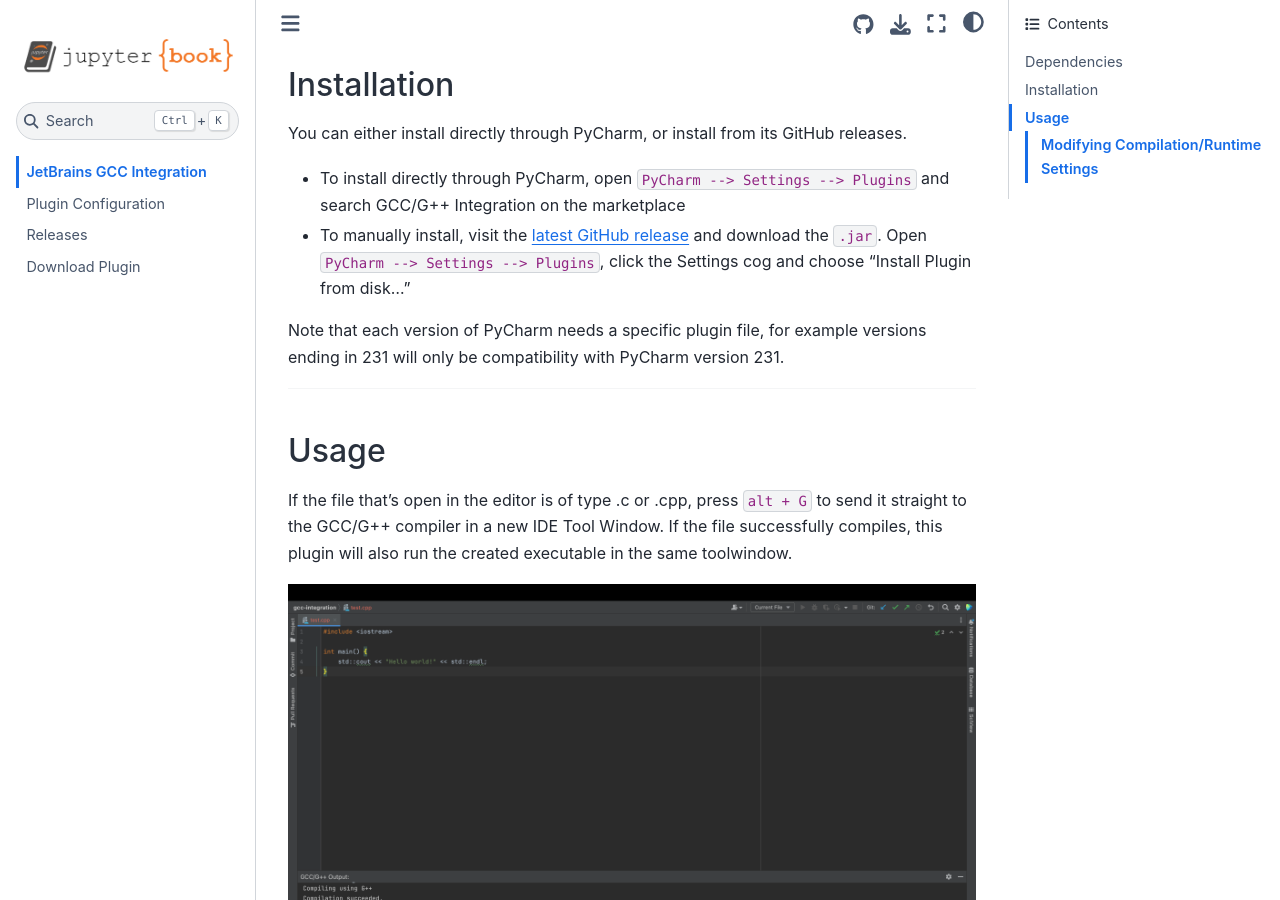
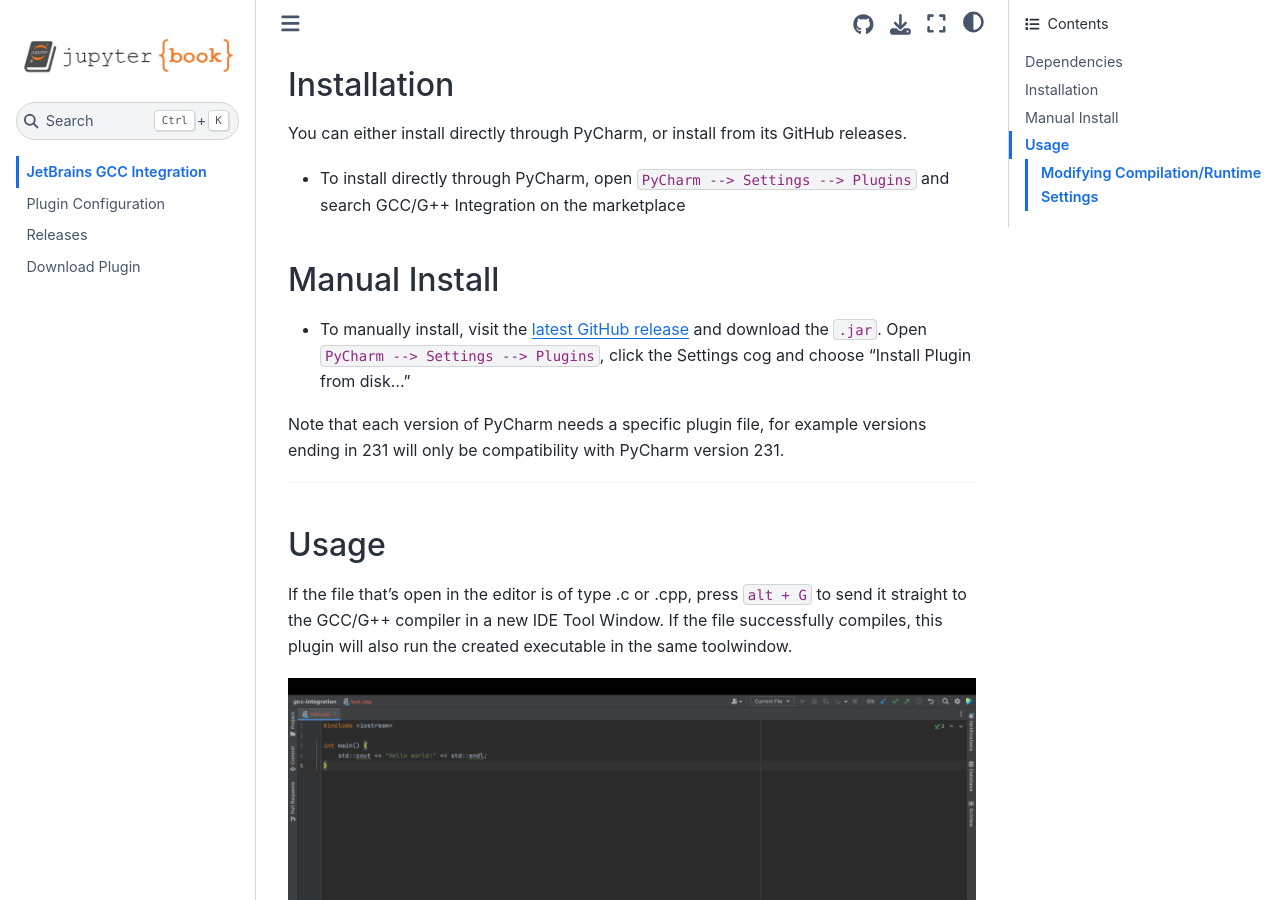
Before and after one commit to mike-fmh/GCC-Integration, a Jupyter Book: the page built from docs/index.md, in a window 1280 px wide and 900 px high, scrolled down 755 px. Built offline with Jupyter Book 1.0.4 settings and Sphinx 7.4.7 and the Sphinx Book theme 1.1.4, drawn with Linux system fonts in a browser that asks for light colours.

Commit message:
Update index.md

```diff
--- a/docs/index.md
+++ b/docs/index.md
@@ -29,6 +29,8 @@
 
 - To install directly through PyCharm, open `PyCharm --> Settings --> Plugins` and search GCC/G++ Integration on the marketplace
 
+## Manual Install
+
 - To manually install, visit the [latest GitHub release](https://github.com/mike-fmh/gcc-integration/releases) and download the `.jar`. Open `PyCharm --> Settings --> Plugins`, click the Settings cog and choose "Install Plugin from disk..."
 
 Note that each version of PyCharm needs a specific plugin file, for example versions ending in 231 will only be compatibility with PyCharm version 231.
```
